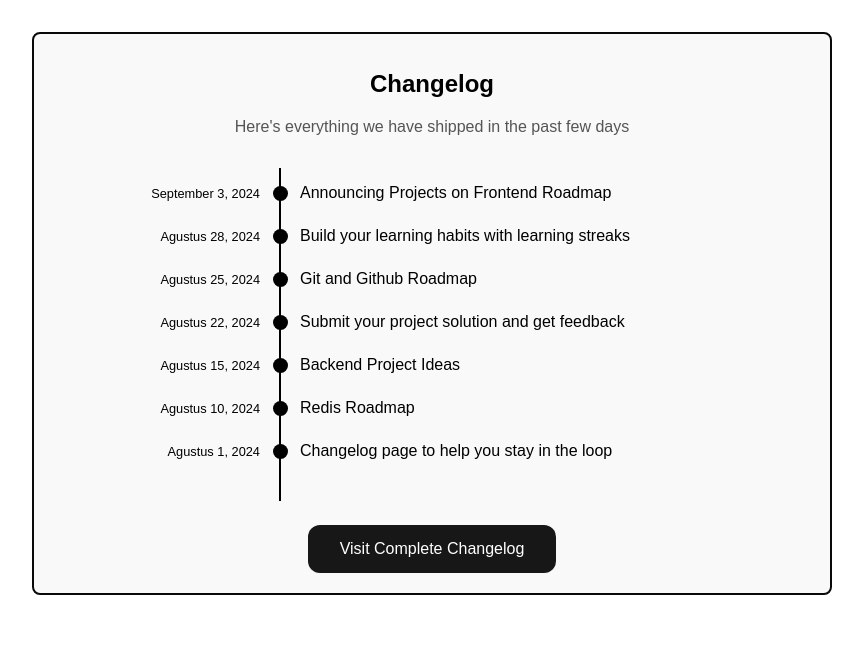
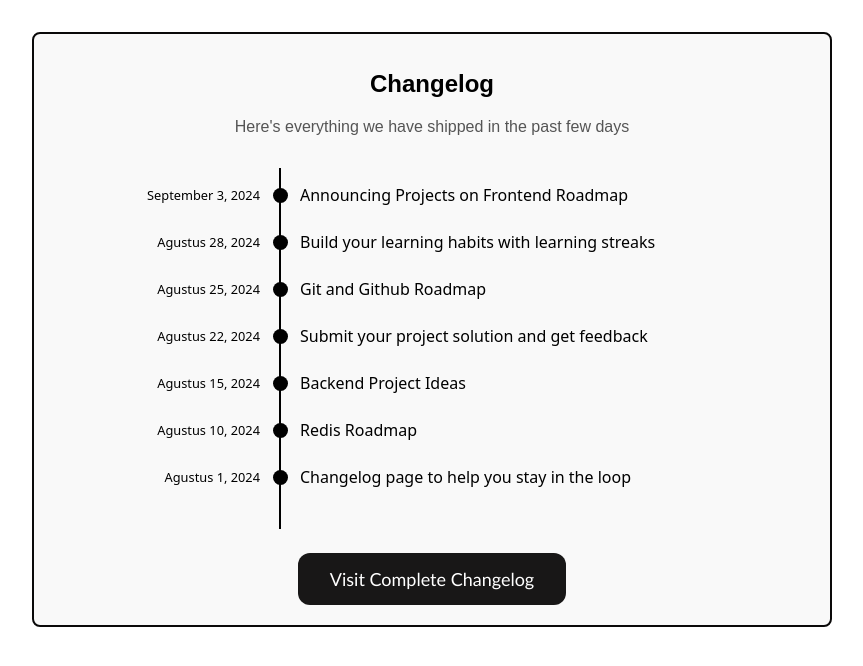
Before and after one commit to Habibullah-05/Roadmap-Project, a plain HTML site: page 04-changelog-component/index.html in a window 1280 px wide. Shown: the whole page, without its empty margins (208-1071 px from the left). Drawn offline with Linux system fonts and the light colour scheme.

Commit message:
04 little bit update (font)

```diff
--- a/04-changelog-component/styles.css
+++ b/04-changelog-component/styles.css
@@ -53,6 +53,7 @@ p {
     grid-template-rows: 1fr;
     align-items: center;
     margin-bottom: 25px;
+    font-family: system-ui;
 }
 
 .list_date {
@@ -75,13 +76,14 @@ p {
 }
 
 button {
+    font-family: 'Gill Sans', 'Gill Sans MT', Calibri, 'Trebuchet MS', sans-serif;
     background-color: #181717;
     border: none;
     color: white;
     padding: 15px 32px;
     text-decoration: none;
     display: block;
-    font-size: 16px;
+    font-size: 18px;
     margin: 24px auto 0 auto;
     cursor: pointer;
     border-radius: 12px;
```
